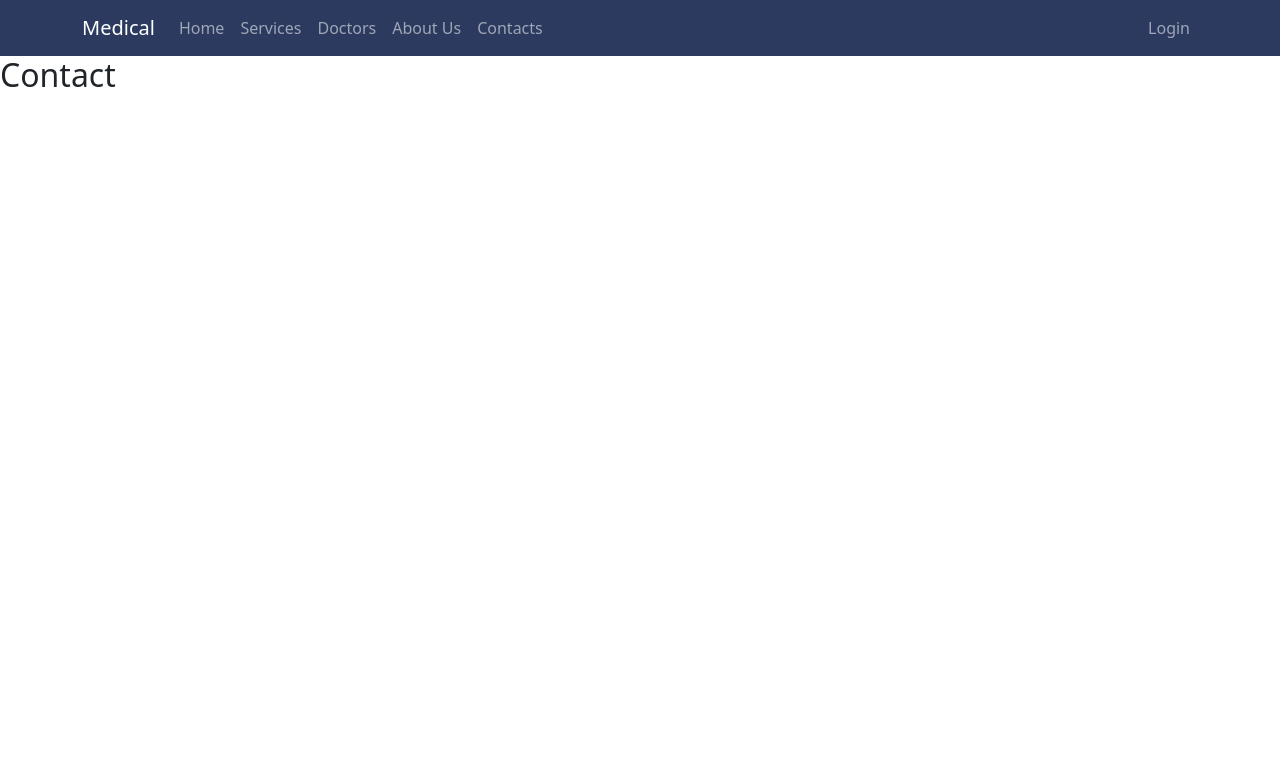
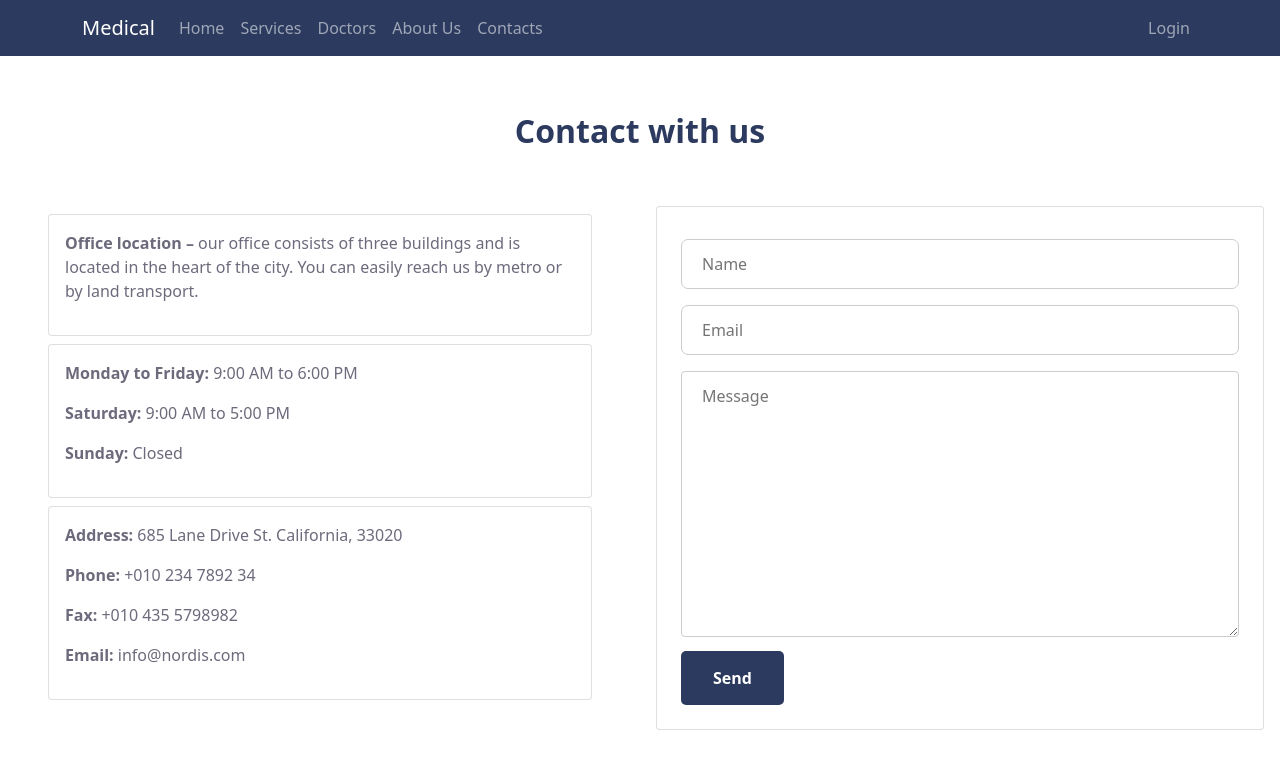
Before and after one commit to mdsajedul/mediplus, a React (Create React App) app: page /contact in a window 1280 px wide. Shown: the top 768 px of the page. Built offline with nearby package versions, Linux system fonts and the light colour scheme; no server answers.

Commit message:
about us done

```diff
--- a/src/Hooks/useFirebase.js
+++ b/src/Hooks/useFirebase.js
@@ -1,4 +1,4 @@
-import {getAuth, signInWithPopup, GoogleAuthProvider,onAuthStateChanged,createUserWithEmailAndPassword,updateProfile ,signOut } from "firebase/auth";
+import {getAuth, signInWithPopup, GoogleAuthProvider,onAuthStateChanged,createUserWithEmailAndPassword,updateProfile ,signInWithEmailAndPassword,signOut } from "firebase/auth";
 import { useEffect, useState } from "react";
 import initializeAuthentication from "../Pages/Login/Firebase/firebase.init";
 
@@ -32,6 +32,18 @@ const useFirebase =()=>{
         console.log('Register done')
     }
 
+    const LoginWithEmailAndPassword=(email,password)=>{
+        signInWithEmailAndPassword(auth,email,password)
+        .then(result=>{
+          const user = result.user;
+          console.log(user)
+
+        })
+        .catch(error =>{
+
+        })
+      }
+
     // const  updateProfileName=(name)=>{
     //     updateProfile( auth?.currentUser,{displayName:name})
     //     .then(result=>{})
@@ -64,6 +76,7 @@ const useFirebase =()=>{
         isLoading,
         signInWithGoogle,
         signUpWithEmailAndPassword,
+        LoginWithEmailAndPassword,
         logOut
     }
 
--- a/src/Pages/AboutUs/AboutUs.js
+++ b/src/Pages/AboutUs/AboutUs.js
@@ -1,9 +1,15 @@
 import React from 'react';
+import medi from '../../Images/other/medi.jpg'
 
 const AboutUs = () => {
     return (
-        <div>
-            <h2>About US</h2>
+        <div className="">
+            <div className="row">
+                <div className="col-lg-6">
+                    <img src={medi} alt="" />
+                </div>
+                <div className="col-lg-6"></div>
+            </div>
         </div>
     );
 };
--- /dev/null
+++ b/src/Pages/Contacts/Contacts.css
@@ -0,0 +1,32 @@
+.contacts-container{
+    color: #6D6A7C;
+}
+
+.contact-heading{
+    font-weight: 900;
+    color: #2B3A5E;
+}
+
+input[type=text], select {
+    width: 100%;
+    padding: 12px 20px;
+    margin: 8px 0;
+    display: inline-block;
+    border: 1px solid #ccc;
+    border-radius: 7px;
+    box-sizing: border-box;
+  }
+  input:focus,textarea:focus {
+    outline: none !important;
+    border:1px solid #2B3A5E;
+    box-shadow: 0 0 10px #719ECE;
+  }
+  textarea{
+    width: 100%;
+    padding: 12px 20px;
+    margin: 8px 0;
+    display: inline-block;
+    border: 1px solid #ccc;
+    border-radius: 4px;
+    box-sizing: border-box;
+  }
--- a/src/Pages/Contacts/Contacts.js
+++ b/src/Pages/Contacts/Contacts.js
@@ -1,9 +1,43 @@
 import React from 'react';
+import './Contacts.css';
+import '../Shared/Styles/style.css'
 
 const Contacts = () => {
     return (
-        <div>
-            <h2>Contact</h2>
+        <div className="my-2">
+            <div className="p-5">
+                <h2 className="text-center contact-heading">Contact with us</h2>
+            </div>
+            <div className="row g-0 contacts-container">
+                <div className="col-lg-6">
+                    <div className="px-5">
+                        <div className="card p-3 my-2">
+                            <p><b>Office location –</b>  our office consists of three buildings and is located in the heart of the city. You can easily reach us by metro or by land transport.</p>
+                        </div>
+                        <div className="card p-3  my-2">
+                           <p><b>Monday to Friday: </b>9:00 AM to 6:00 PM</p>
+                           <p><b>Saturday: </b>9:00 AM to 5:00 PM</p>
+                           <p><b>Sunday: </b> Closed</p>
+                        </div>
+                        <div className="card p-3  my-2">
+                            <address><b>Address: </b>685 Lane Drive St. California, 33020</address>
+                            <p><b>Phone:</b> +010 234 7892 34</p>
+                            <p><b>Fax:</b> +010 435 5798982</p>
+                            <p><b>Email: </b> info@nordis.com</p>
+                        </div>
+                    </div>
+                </div>
+                <div className="col-lg-6 px-3">
+                    <div className="card p-4">
+                        <div>
+                            <input type="text" name="" id="" placeholder="Name" />
+                            <input type="text" name="" id="" placeholder="Email" />
+                            <textarea placeholder="Message" name="" id="" cols="30" rows="10"></textarea>
+                            <button className="btn-regular">Send</button>
+                        </div>
+                    </div>
+                </div>
+            </div>
         </div>
     );
 };
--- a/src/Pages/Login/Login/Login.js
+++ b/src/Pages/Login/Login/Login.js
@@ -4,7 +4,7 @@ import './login.css';
 
 
 const Login = () => {
-    const {signInWithGoogle,user,signUpWithEmailAndPassword,updateProfileName} = useAuth();
+    const {signInWithGoogle,user,signUpWithEmailAndPassword,updateProfileName,LoginWithEmailAndPassword} = useAuth();
 
     const [userEmail,setUserEmail] = useState('');
     const [userPassword,setUserPassword] = useState('');
@@ -27,6 +27,11 @@ const Login = () => {
         signUpWithEmailAndPassword(userEmail,userPassword);
         updateProfileName(userName)
     }
+    const handleLogin =(e) =>{
+        e.preventDefault();
+        LoginWithEmailAndPassword(userEmail,userPassword);
+    }
+
 
     const toggleCheckbox =(e)=>{
         setChecked(e.target.checked)
@@ -59,7 +64,7 @@ const Login = () => {
                         </div>
                         {
                             checked?
-                            <button   className="btn-login" type="submit">Login</button>
+                            <button  onClick={handleLogin}  className="btn-login" type="submit">Login</button>
                             :
                             <button   className="btn-login" onClick={handleRegister} type="submit">Register</button>
                         }
```
Also changed, not shown: src/Images/other/medi.jpg (added).
